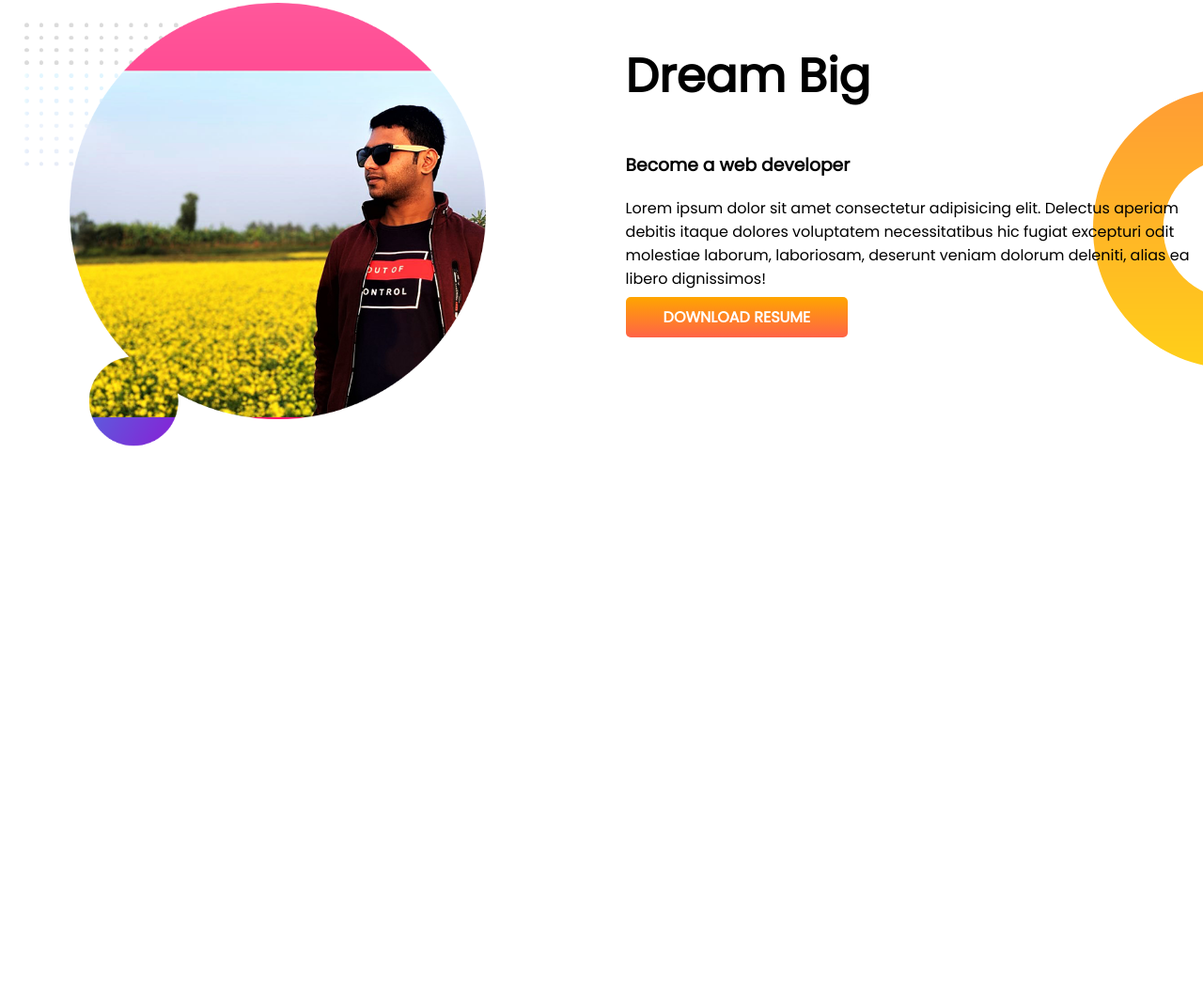
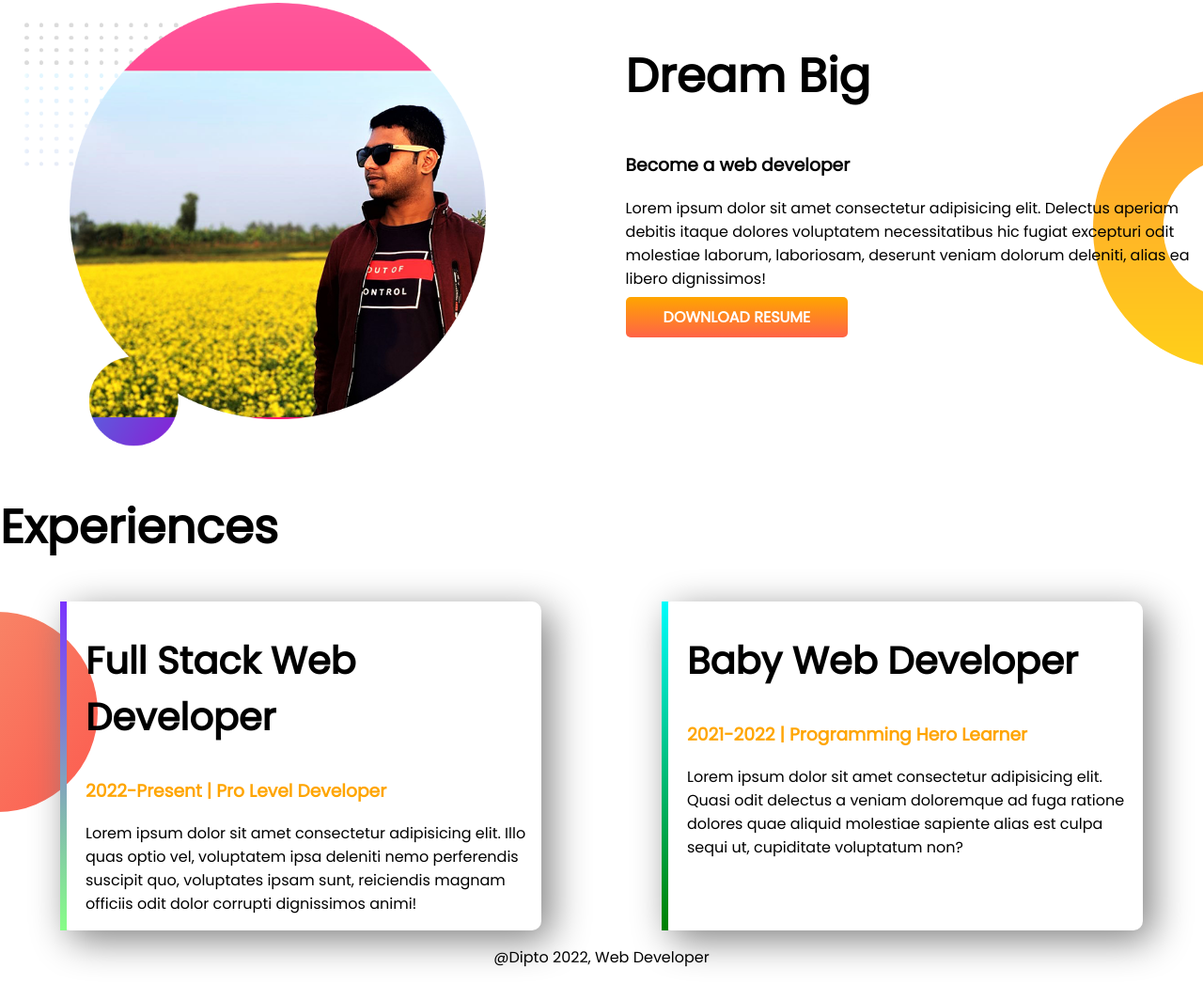
Before and after one commit to kdipto1/developer-portfolio, a plain HTML site: page index.html in a window 1280 px wide. Shown: the part 492-1539 px from the top of the page at 94% size. Before the commit the page ends 974 px from the top, so only its background shows below. Drawn offline with Linux system fonts and the light colour scheme.

Commit message:
Exp and Footer section added

```diff
--- a/index.html
+++ b/index.html
@@ -11,7 +11,7 @@
   <link rel="stylesheet" href="style.css">
 </head>
 <body>
-  <section class="top-banner">
+  <section class="top-banner flexible-container">
     <div class="half-width">
       <h1>Welcome To</h1>
       <h1><span class="orange-color">Dipto's</span>World!</h1>
@@ -25,7 +25,7 @@
       <img src="images/dk-my-bg.png" alt="">
     </div>
   </section>
-  <section class="dream-big">
+  <section class="dream-big flexible-container">
     <div class="half-width">
       <img src="images/dk-bg2.png" alt="">
     </div>
@@ -35,8 +35,29 @@
       <p>Lorem ipsum dolor sit amet consectetur adipisicing elit. Delectus aperiam debitis itaque dolores voluptatem necessitatibus hic fugiat excepturi odit molestiae laborum, laboriosam, deserunt veniam dolorum deleniti, alias ea libero dignissimos!</p>
       <a class="link-button" target="_blank" href="">DOWNLOAD RESUME</a>
     </div>
-
   </section>
+  <section class="exp-area">
+    <h1>Experiences</h1>
+    <div class="flexible-container">
+      <div id="first-b" class="box-shadow">
+        <h2>Full Stack Web Developer</h2>
+        <h3 class="orange-color">2022-Present | Pro Level Developer</h3>
+        <p>Lorem ipsum dolor sit amet consectetur adipisicing elit. Illo quas optio vel, voluptatem ipsa deleniti nemo
+          perferendis suscipit quo, voluptates ipsam sunt, reiciendis magnam officiis odit dolor corrupti dignissimos animi!
+        </p>
+      </div>
+      <div id="second-b" class="box-shadow">
+        <h2>Baby Web Developer</h2>
+        <h3 class="orange-color">2021-2022 | Programming Hero Learner</h3>
+        <p>Lorem ipsum dolor sit amet consectetur adipisicing elit. Quasi odit delectus
+          a veniam doloremque ad fuga ratione
+          dolores quae aliquid molestiae sapiente alias est culpa sequi ut, cupiditate voluptatum non?</p>
+      </div>
+    </div>
+  </section>
+  <footer>
+    <p>@Dipto 2022, Web Developer</p>
+  </footer>
 
 </body>
 </html>
--- a/style.css
+++ b/style.css
@@ -5,10 +5,13 @@ body{
 h1{
   font-size: 50px;
 }
+h2{
+  font-size: 40px;
+}
 .orange-color{
   color: orange;
 }
-section{
+.flexible-container{
   display: flex;
 }
 .half-width{
@@ -36,3 +39,29 @@ section{
   background-position: right;
 
 }
+.exp-area{
+  background-image: url(images/exp-bg.png);
+  background-repeat: no-repeat;
+  background-position:left;
+}
+.box-shadow{
+  width: 40%;
+  margin-left: 5%;
+  margin-right: 5%;
+  padding-left: 20px;
+  border-radius: 10px;
+  box-shadow: 10px 10px 40px gray;
+}
+#first-b{
+  border-left: 7px solid;
+  border-image: linear-gradient(rgb(122, 50, 255), rgb(135, 255, 135));
+  border-image-slice: 1;
+}
+#second-b{
+  border-left: 7px solid;
+  border-image: linear-gradient(rgb(1, 253, 253), green);
+  border-image-slice: 1;
+}
+footer p{
+  text-align: center;
+}
```
Also changed, not shown: images/jhankar.png (deleted), images/jhankar2.png (deleted), 5 other files.
